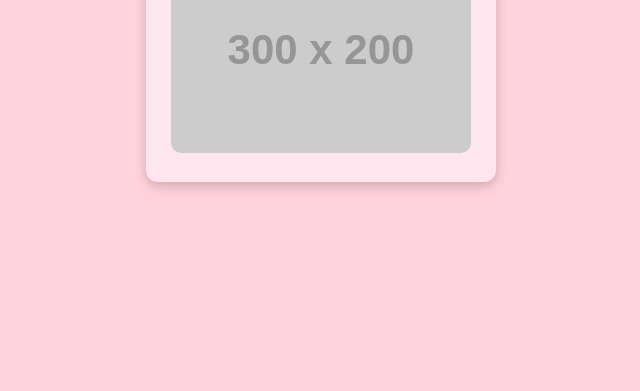
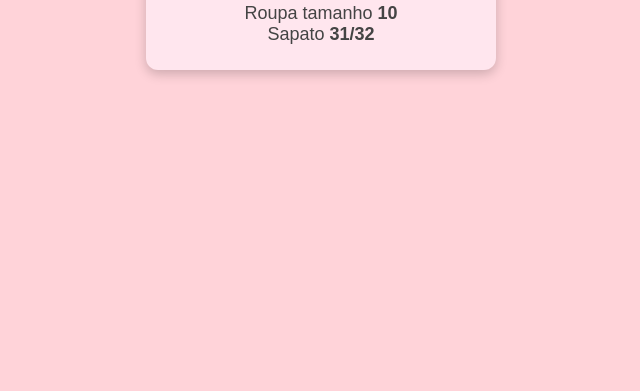
Before and after one commit to solarium-energi/presentes, a plain HTML site: page index.html in a window 1280 px wide. Shown: the part 409-800 px from the top of the page, without its empty margins (319-959 px from the left). Drawn offline with Linux system fonts and the light colour scheme; placeholder pictures from the web are drawn by us.

Commit message:
Update index.html

```diff
--- a/index.html
+++ b/index.html
@@ -40,19 +40,9 @@
         .gift-text {
             font-size: 18px;
             color: #444;
-            margin-bottom: 20px;
+            margin-bottom: 0;
         }
 
-        .click-image img {
-            width: 100%;
-            border-radius: 10px;
-            cursor: pointer;
-            transition: 0.3s;
-        }
-
-        .click-image img:hover {
-            transform: scale(1.05);
-        }
     </style>
 </head>
 <body>
@@ -64,10 +54,6 @@
             Roupa tamanho <b>10</b><br>
             Sapato <b>31/32</b>
         </p>
-
-        <a class="click-image" href="https://seusite.com" target="_blank">
-            <img src="https://via.placeholder.com/300x200/ffc1d6/ffffff?text=Clique+Aqui" alt="Clique para ver mais">
-        </a>
     </div>
 
 </body>
```
